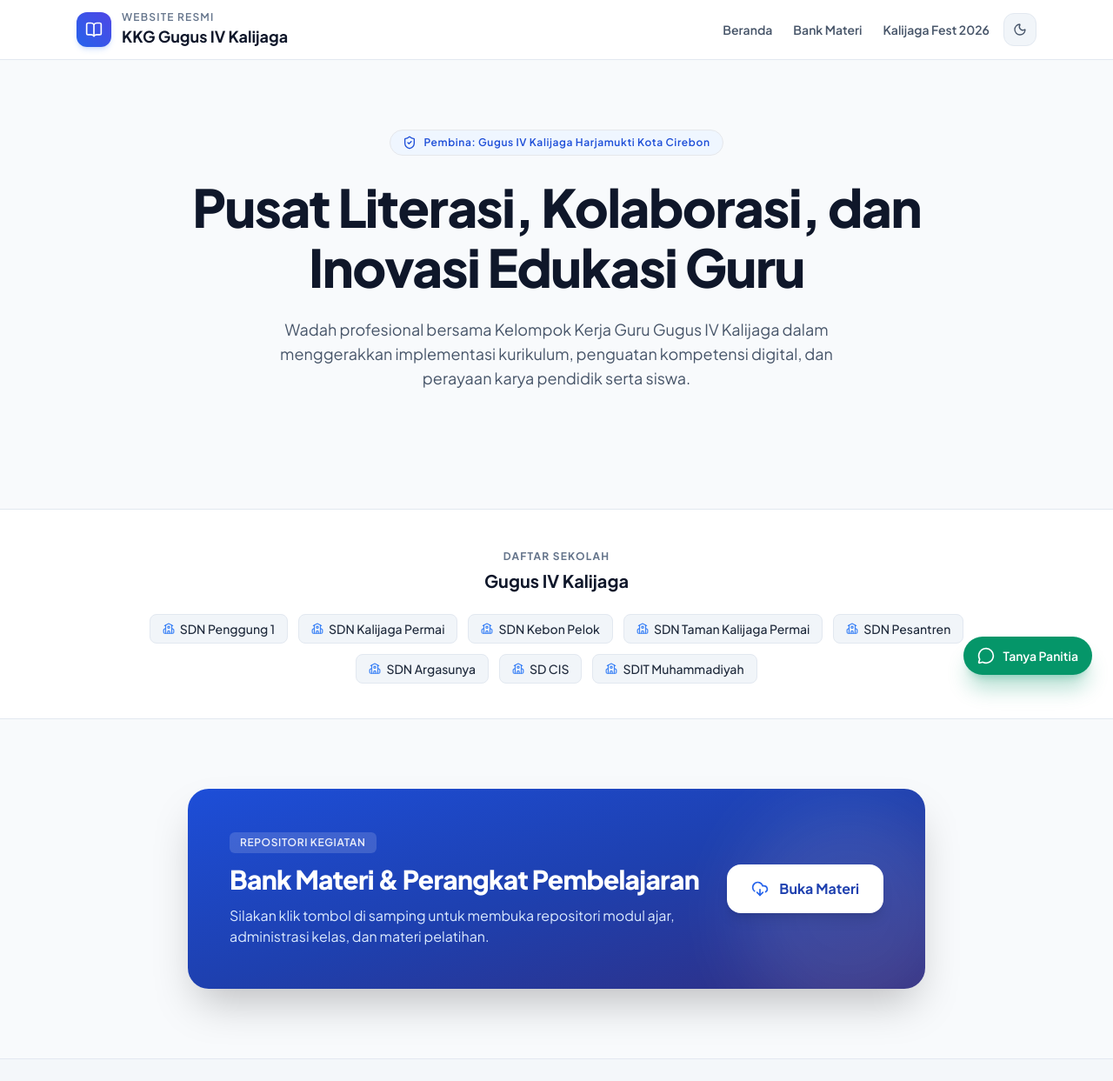
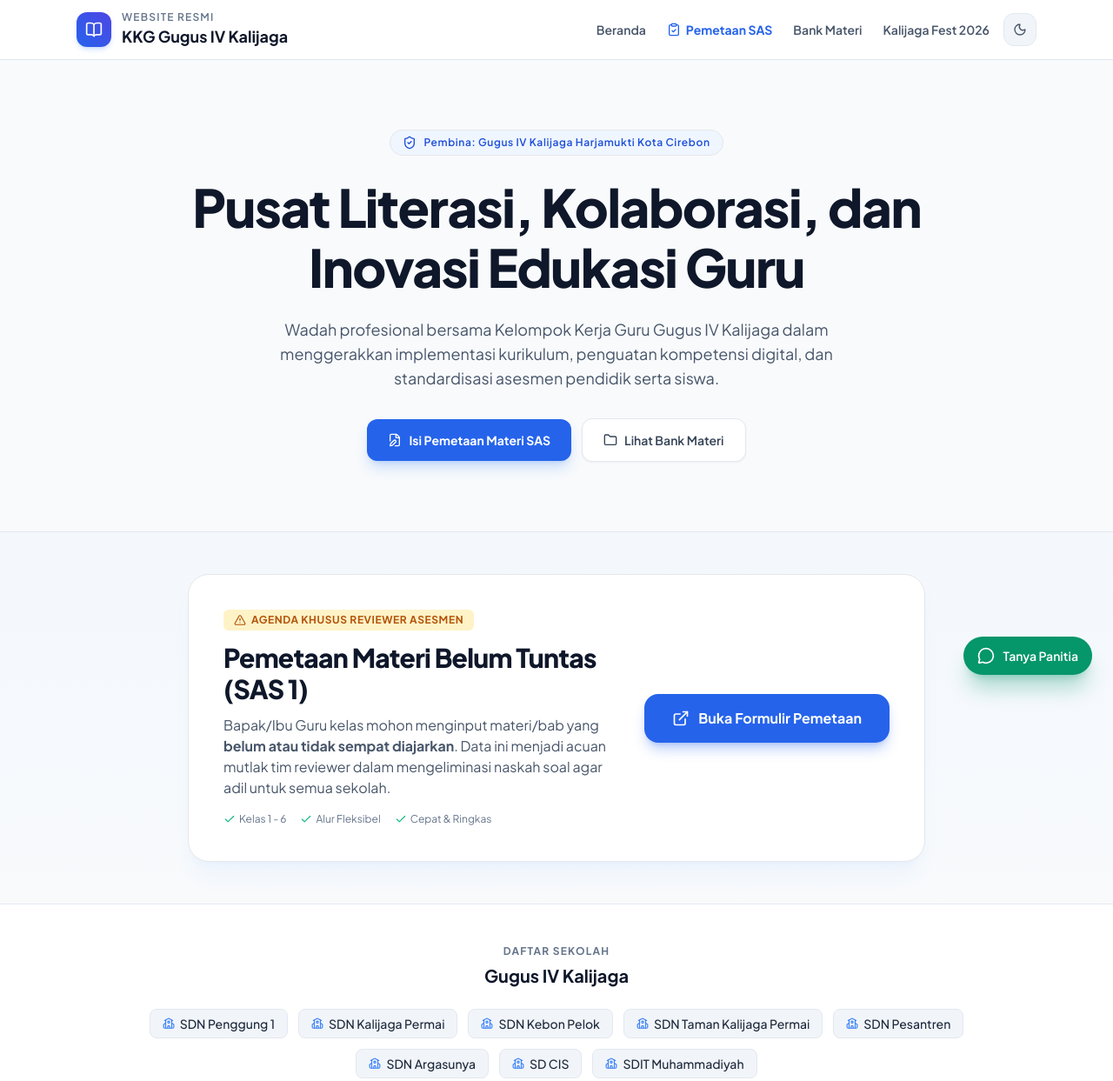
Before and after one commit to jatuwicaksono/kkg-kalijaga, a plain HTML site: page index.html in a window 1280 px wide. Shown: the top 1243 px of the page at 87% size. Drawn offline with nearby package versions, Linux system fonts and the light colour scheme.

Commit message:
index.html

```diff
--- a/index.html
+++ b/index.html
@@ -93,6 +93,7 @@
       <div class="flex items-center gap-2 sm:gap-4">
         <nav class="hidden md:flex items-center gap-6 text-sm font-semibold text-slate-600 dark:text-slate-300">
           <a href="#beranda" onclick="playBeep(520)" class="hover:text-brand-600 dark:hover:text-brand-400 transition-colors">Beranda</a>
+          <a href="#survey-sas" onclick="playBeep(520)" class="text-brand-600 dark:text-brand-400 font-bold flex items-center gap-1.5"><i data-lucide="clipboard-check" class="w-4 h-4"></i> Pemetaan SAS</a>
           <a href="#materi" onclick="playBeep(520)" class="hover:text-brand-600 dark:hover:text-brand-400 transition-colors">Bank Materi</a>
           <a href="#fest" onclick="playBeep(520)" class="hover:text-brand-600 dark:hover:text-brand-400 transition-colors">Kalijaga Fest 2026</a>
         </nav>
@@ -105,7 +106,7 @@
   </header>
 
   <!-- Hero Section -->
-  <section id="beranda" class="relative pt-12 pb-16 md:pt-20 md:pb-24 overflow-hidden">
+  <section id="beranda" class="relative pt-12 pb-14 md:pt-20 md:pb-20 overflow-hidden">
     <div class="max-w-5xl mx-auto px-4 sm:px-6 text-center reveal">
       <div class="inline-flex items-center gap-2 px-3.5 py-1.5 rounded-full bg-brand-50 dark:bg-brand-950/70 border border-brand-200 dark:border-brand-800/60 text-brand-700 dark:text-brand-300 text-xs font-semibold tracking-wider mb-6">
         <i data-lucide="shield-check" class="w-4 h-4"></i>
@@ -114,9 +115,52 @@
       <h1 class="text-3xl sm:text-5xl md:text-6xl font-extrabold text-slate-900 dark:text-white tracking-tight leading-tight md:leading-[1.15] mb-6">
         Pusat Literasi, Kolaborasi, dan Inovasi Edukasi Guru
       </h1>
-      <p class="text-base sm:text-lg text-slate-600 dark:text-slate-300 max-w-2xl mx-auto mb-10 leading-relaxed font-normal">
-        Wadah profesional bersama Kelompok Kerja Guru Gugus IV Kalijaga dalam menggerakkan implementasi kurikulum, penguatan kompetensi digital, dan perayaan karya pendidik serta siswa.
+      <p class="text-base sm:text-lg text-slate-600 dark:text-slate-300 max-w-2xl mx-auto mb-8 leading-relaxed font-normal">
+        Wadah profesional bersama Kelompok Kerja Guru Gugus IV Kalijaga dalam menggerakkan implementasi kurikulum, penguatan kompetensi digital, dan standardisasi asesmen pendidik serta siswa.
       </p>
+      <div class="flex flex-wrap justify-center items-center gap-3">
+        <a href="#survey-sas" onclick="playBeep(700)" class="inline-flex items-center gap-2 px-6 py-3.5 rounded-xl bg-brand-600 hover:bg-brand-700 text-white font-bold text-sm shadow-lg shadow-brand-500/25 transition-all hover:scale-105">
+          <i data-lucide="file-edit" class="w-4 h-4"></i>
+          Isi Pemetaan Materi SAS
+        </a>
+        <a href="#materi" onclick="playBeep(520)" class="inline-flex items-center gap-2 px-6 py-3.5 rounded-xl bg-white dark:bg-slate-800 border border-slate-200 dark:border-slate-700 text-slate-700 dark:text-slate-200 hover:text-brand-600 dark:hover:text-brand-400 font-semibold text-sm shadow-sm transition-all hover:scale-105">
+          <i data-lucide="folder" class="w-4 h-4"></i>
+          Lihat Bank Materi
+        </a>
+      </div>
+    </div>
+  </section>
+
+  <!-- Seksi Khusus: Pemetaan Materi SAS Semester 1 -->
+  <section id="survey-sas" class="py-12 border-t border-slate-200 dark:border-slate-800 bg-gradient-to-b from-brand-50/50 to-transparent dark:from-slate-900/60 dark:to-transparent">
+    <div class="max-w-4xl mx-auto px-4 sm:px-6 reveal">
+      <div class="relative overflow-hidden rounded-3xl p-8 sm:p-10 bg-white dark:bg-slate-900 border border-brand-200 dark:border-brand-900/80 shadow-xl shadow-brand-500/5">
+        <div class="flex flex-col md:flex-row items-center justify-between gap-8">
+          <div class="space-y-3 text-center md:text-left">
+            <span class="inline-flex items-center gap-1.5 px-3 py-1 rounded-md bg-amber-100 dark:bg-amber-950/60 text-amber-700 dark:text-amber-400 text-xs font-bold uppercase tracking-wider">
+              <i data-lucide="alert-triangle" class="w-3.5 h-3.5"></i>
+              Agenda Khusus Reviewer Asesmen
+            </span>
+            <h2 class="text-2xl sm:text-3xl font-extrabold text-slate-900 dark:text-white tracking-tight">
+              Pemetaan Materi Belum Tuntas (SAS 1)
+            </h2>
+            <p class="text-slate-600 dark:text-slate-300 text-sm sm:text-base leading-relaxed max-w-xl">
+              Bapak/Ibu Guru kelas mohon menginput materi/bab yang <strong>belum atau tidak sempat diajarkan</strong>. Data ini menjadi acuan mutlak tim reviewer dalam mengeliminasi naskah soal agar adil untuk semua sekolah.
+            </p>
+            <div class="flex items-center justify-center md:justify-start gap-4 pt-1 text-xs text-slate-500 dark:text-slate-400">
+              <span class="inline-flex items-center gap-1"><i data-lucide="check" class="w-3.5 h-3.5 text-emerald-500"></i> Kelas 1 - 6</span>
+              <span class="inline-flex items-center gap-1"><i data-lucide="check" class="w-3.5 h-3.5 text-emerald-500"></i> Alur Fleksibel</span>
+              <span class="inline-flex items-center gap-1"><i data-lucide="check" class="w-3.5 h-3.5 text-emerald-500"></i> Cepat & Ringkas</span>
+            </div>
+          </div>
+          <div class="shrink-0 w-full md:w-auto text-center">
+            <a href="https://forms.gle/xLnpkRZzP87LYiVU7" target="_blank" rel="noopener noreferrer" onclick="playBeep(700)" class="w-full md:w-auto inline-flex items-center justify-center gap-2.5 px-8 py-4 rounded-2xl bg-brand-600 hover:bg-brand-700 text-white font-bold text-sm sm:text-base shadow-lg shadow-brand-600/30 transition-all hover:scale-105">
+              <i data-lucide="external-link" class="w-5 h-5"></i>
+              Buka Formulir Pemetaan
+            </a>
+          </div>
+        </div>
+      </div>
     </div>
   </section>
 
```
